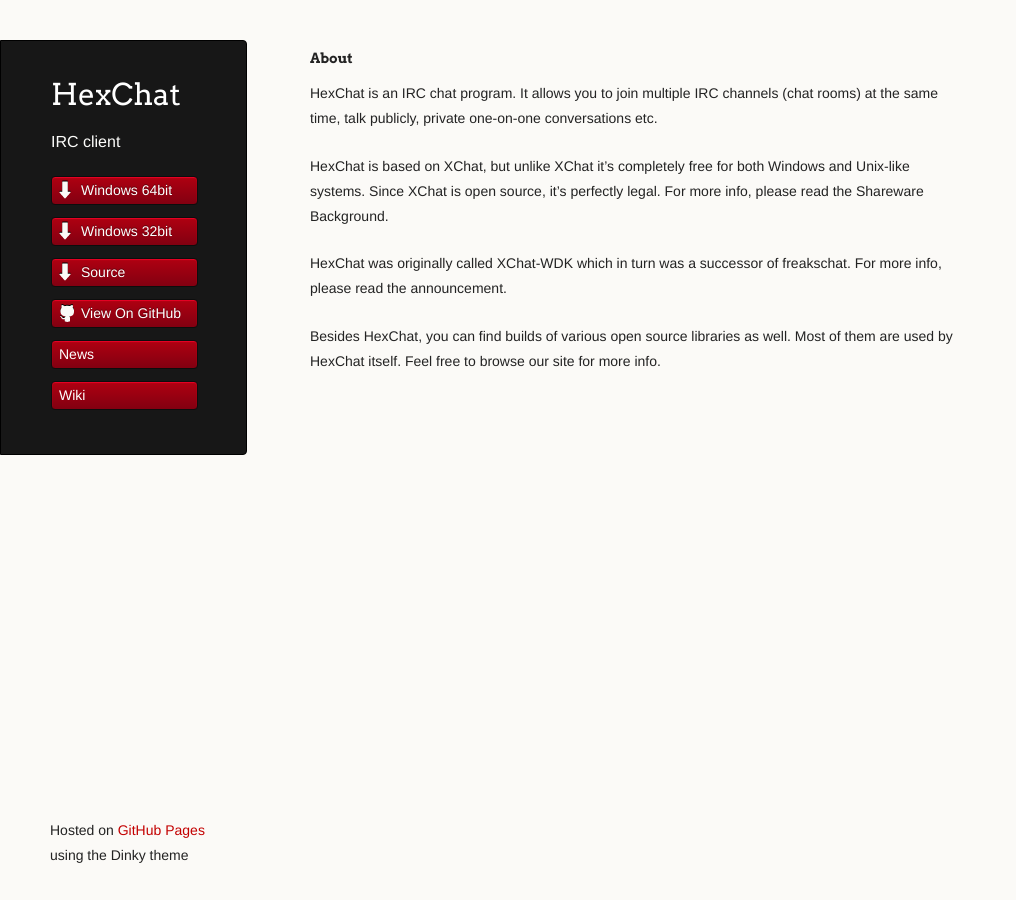
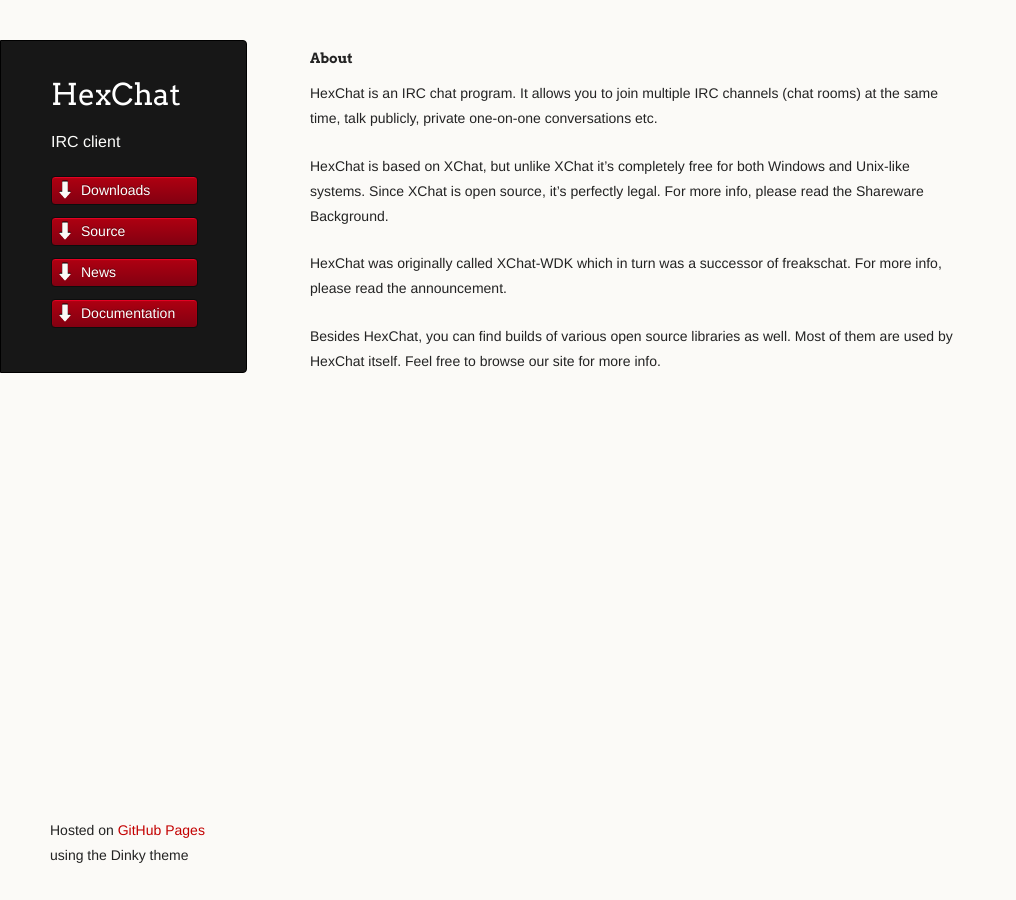
Before and after one commit to hexchat/hexchat.github.com, a Jekyll site: the page built from index.md, in a window 1280 px wide. Shown: the whole page, without its empty margins (0-1016 px from the left). Built offline with Jekyll 4.4.1, drawn with Linux system fonts in a browser that asks for light colours.

Commit message:
Update _layouts/default.html

```diff
--- a/_layouts/default.html
+++ b/_layouts/default.html
@@ -32,12 +32,10 @@
         <p class="header">IRC client</p>
 
         <ul>
-          <li class="download"><a class="buttons" href="https://github.com/downloads/hexchat/hexchat/HexChat%20{{ site.current_version }}%20x64.exe">Windows 64bit</a></li>
-          <li class="download"><a class="buttons" href="https://github.com/downloads/hexchat/hexchat/HexChat%20{{ site.current_version }}%20x86.exe">Windows 32bit</a></li>
-          <li class="download"><a class="buttons" href="https://github.com/downloads/hexchat/hexchat/hexchat-{{ site.current_version }}.tar.xz">Source</a></li>
-          <li><a class="buttons github" href="https://github.com/HexChat/hexchat">View On GitHub</a></li>
-          <li><a href="/news.html">News</a></li>
-          <li><a href="https://github.com/hexchat/hexchat/wiki">Wiki</a></li>
+          <li><a class="buttons" href="/downloads.html">Downloads</a></li>
+          <li><a class="buttons" href="https://github.com/HexChat/hexchat">Source</a></li>
+          <li><a class="buttons" href="/news.html">News</a></li>
+          <li><a class="buttons" href="https://hexchat.readthedocs.org">Documentation</a></li>
         </ul>
       </header>
       <section>
```
